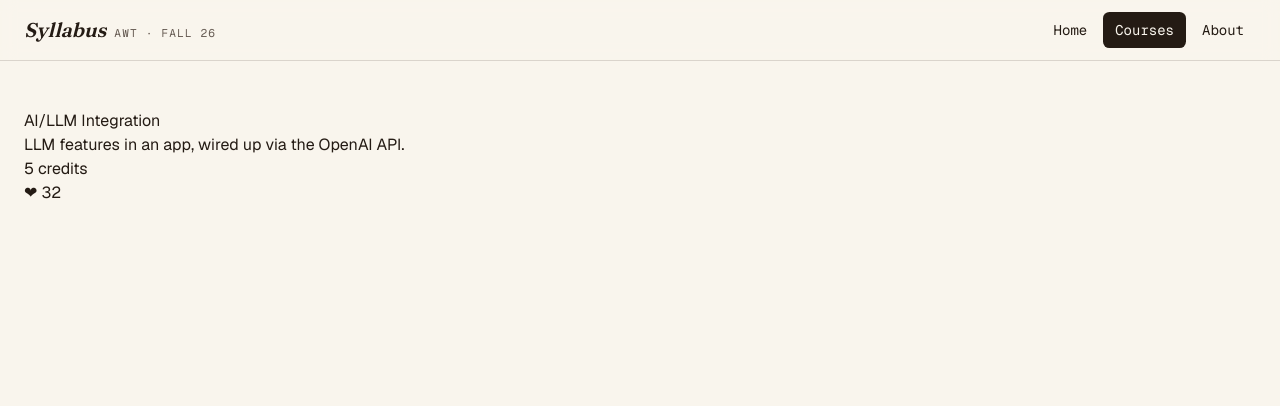
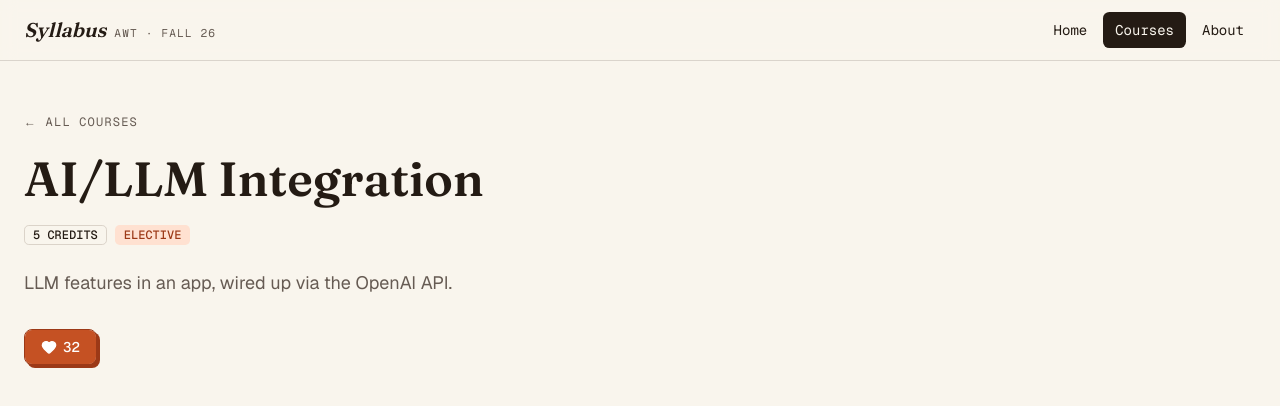
Before and after one commit to inwww/course-catalog, a Next.js app: page /courses/ai-integration in a window 1280 px wide. Shown: the top 406 px of the page. Built offline with nearby package versions, Linux system fonts and the light colour scheme.

Commit message:
style: restyle home, about, course, error and loading pages

```diff
--- a/app/about/page.tsx
+++ b/app/about/page.tsx
@@ -1,12 +1,20 @@
 export default function AboutPage() {
   return (
-    <div>
-      <h1>About</h1>
-      <p>
+    <div className="max-w-2xl">
+      <p className="font-mono text-xs tracking-widest text-ember uppercase">
+        Colophon
+      </p>
+      <h1 className="mt-2 font-heading text-4xl font-semibold sm:text-5xl">
+        About
+      </h1>
+      <p className="mt-6 text-lg text-muted-foreground">
         This is a course catalog built for the &quot;Advanced Web
         Technologies&quot; course. It runs on Next.js with the App Router
         and TypeScript.
       </p>
+      <p className="mt-4 text-muted-foreground">
+        Styled with Tailwind CSS and shadcn/ui.
+      </p>
     </div>
   );
 }
--- a/app/courses/[id]/loading.tsx
+++ b/app/courses/[id]/loading.tsx
@@ -1,3 +1,13 @@
+import { Skeleton } from "@/components/ui/skeleton";
+
 export default function Loading() {
-  return <p>Loading course...</p>;
+  return (
+    <div className="max-w-2xl" aria-label="Loading course...">
+      <Skeleton className="h-4 w-32" />
+      <Skeleton className="mt-4 h-12 w-3/4" />
+      <Skeleton className="mt-6 h-5 w-full" />
+      <Skeleton className="mt-2 h-5 w-2/3" />
+      <Skeleton className="mt-8 h-9 w-24" />
+    </div>
+  );
 }
--- a/app/courses/[id]/page.tsx
+++ b/app/courses/[id]/page.tsx
@@ -1,5 +1,7 @@
+import Link from "next/link";
 import { notFound } from "next/navigation";
 import LikeButton from "@/components/LikeButton";
+import { Badge } from "@/components/ui/badge";
 import { getCourse, getCourses } from "@/lib/courses";
 
 type CoursePageProps = {
@@ -25,11 +27,34 @@ export default async function CoursePage({ params }: CoursePageProps) {
   }
 
   return (
-    <div>
-      <h1>{course.title}</h1>
-      <p>{course.description}</p>
-      <p>{course.credits} credits</p>
-      <LikeButton initialLikes={course.likes} />
-    </div>
+    <article className="max-w-2xl">
+      <Link
+        href="/courses"
+        className="font-mono text-xs tracking-widest text-muted-foreground uppercase hover:text-ember"
+      >
+        ← All courses
+      </Link>
+      <h1 className="mt-4 font-heading text-4xl leading-tight font-semibold sm:text-5xl">
+        {course.title}
+      </h1>
+      <div className="mt-4 flex flex-wrap gap-2">
+        <Badge variant="outline" className="rounded-sm font-mono uppercase">
+          {course.credits} credits
+        </Badge>
+        <Badge
+          className={
+            course.isElective
+              ? "rounded-sm bg-ember-soft font-mono text-ember-deep uppercase dark:bg-ember/20 dark:text-ember-soft"
+              : "rounded-sm font-mono uppercase"
+          }
+        >
+          {course.isElective ? "Elective" : "Core"}
+        </Badge>
+      </div>
+      <p className="mt-6 text-lg text-muted-foreground">{course.description}</p>
+      <div className="mt-8">
+        <LikeButton initialLikes={course.likes} />
+      </div>
+    </article>
   );
 }
--- a/app/courses/error.tsx
+++ b/app/courses/error.tsx
@@ -1,6 +1,7 @@
 "use client";
 
 import { useEffect } from "react";
+import { Button } from "@/components/ui/button";
 
 export default function CoursesError({
   error,
@@ -14,10 +15,17 @@ export default function CoursesError({
   }, [error]);
 
   return (
-    <div>
-      <h1>Something went wrong</h1>
-      <p>{error.message}</p>
-      <button onClick={() => reset()}>Try again</button>
+    <div className="max-w-xl">
+      <p className="font-mono text-xs tracking-widest text-destructive uppercase">
+        Error
+      </p>
+      <h1 className="mt-2 font-heading text-4xl font-semibold">
+        Something went wrong
+      </h1>
+      <p className="mt-3 text-muted-foreground">{error.message}</p>
+      <Button variant="outline" className="mt-6" onClick={() => reset()}>
+        Try again
+      </Button>
     </div>
   );
 }
--- a/app/courses/not-found.tsx
+++ b/app/courses/not-found.tsx
@@ -1,11 +1,26 @@
 import Link from "next/link";
+import { Button } from "@/components/ui/button";
 
 export default function NotFound() {
   return (
-    <div>
-      <h1>Course not found</h1>
-      <p>We couldn&apos;t find a course with that id.</p>
-      <Link href="/courses">Back to courses</Link>
+    <div className="max-w-xl">
+      <p className="font-mono text-xs tracking-widest text-ember uppercase">
+        Error 404
+      </p>
+      <h1 className="mt-2 font-heading text-4xl font-semibold">
+        Course not found
+      </h1>
+      <p className="mt-3 text-muted-foreground">
+        We couldn&apos;t find a course with that id.
+      </p>
+      <Button
+        variant="outline"
+        className="mt-6"
+        nativeButton={false}
+        render={<Link href="/courses" />}
+      >
+        Back to courses
+      </Button>
     </div>
   );
 }
--- a/app/page.tsx
+++ b/app/page.tsx
@@ -1,11 +1,39 @@
 import Link from "next/link";
+import { ArrowRight } from "lucide-react";
+import { Button } from "@/components/ui/button";
 
 export default function HomePage() {
   return (
-    <div>
-      <h1>Course Catalog</h1>
-      <p>Welcome! Browse the courses offered this semester.</p>
-      <Link href="/courses">View courses</Link>
-    </div>
+    <section className="grid gap-10 py-6 md:grid-cols-[1.4fr_1fr] md:items-end md:py-16">
+      <div>
+        <p className="font-mono text-xs tracking-widest text-ember uppercase">
+          Fall semester 2026
+        </p>
+        <h1 className="mt-3 font-heading text-5xl leading-[1.05] font-semibold sm:text-6xl lg:text-7xl">
+          Course <span className="italic text-ember">Catalog</span>
+        </h1>
+        <p className="mt-6 max-w-md text-lg text-muted-foreground">
+          Welcome! Browse the courses offered this semester.
+        </p>
+        <Button
+          variant="stamp"
+          size="lg"
+          className="mt-8 px-4"
+          nativeButton={false}
+          render={<Link href="/courses" />}
+        >
+          View courses <ArrowRight data-icon="inline-end" />
+        </Button>
+      </div>
+      <div className="hidden rotate-2 rounded-lg border border-dashed bg-card p-6 font-mono text-sm shadow-sm md:block">
+        <p className="text-xs tracking-widest text-muted-foreground uppercase">
+          Index card
+        </p>
+        <p className="mt-4 border-b border-dashed pb-2">№ MF · Modern Frontend</p>
+        <p className="mt-2 border-b border-dashed pb-2">№ BF · Backend Foundations</p>
+        <p className="mt-2 border-b border-dashed pb-2">№ AD · API Design</p>
+        <p className="mt-2 text-muted-foreground">…</p>
+      </div>
+    </section>
   );
 }
--- a/components/LikeButton.tsx
+++ b/components/LikeButton.tsx
@@ -1,6 +1,8 @@
 "use client";
 
 import { useState } from "react";
+import { Heart } from "lucide-react";
+import { Button } from "@/components/ui/button";
 
 type LikeButtonProps = {
   initialLikes: number;
@@ -10,8 +12,13 @@ export default function LikeButton({ initialLikes }: LikeButtonProps) {
   const [likes, setLikes] = useState<number>(initialLikes);
 
   return (
-    <button onClick={() => setLikes((current) => current + 1)}>
-      ❤ {likes}
-    </button>
+    <Button
+      variant="stamp"
+      size="lg"
+      onClick={() => setLikes((current) => current + 1)}
+      className="px-4 font-mono"
+    >
+      <Heart className="fill-current" /> {likes}
+    </Button>
   );
 }
```
